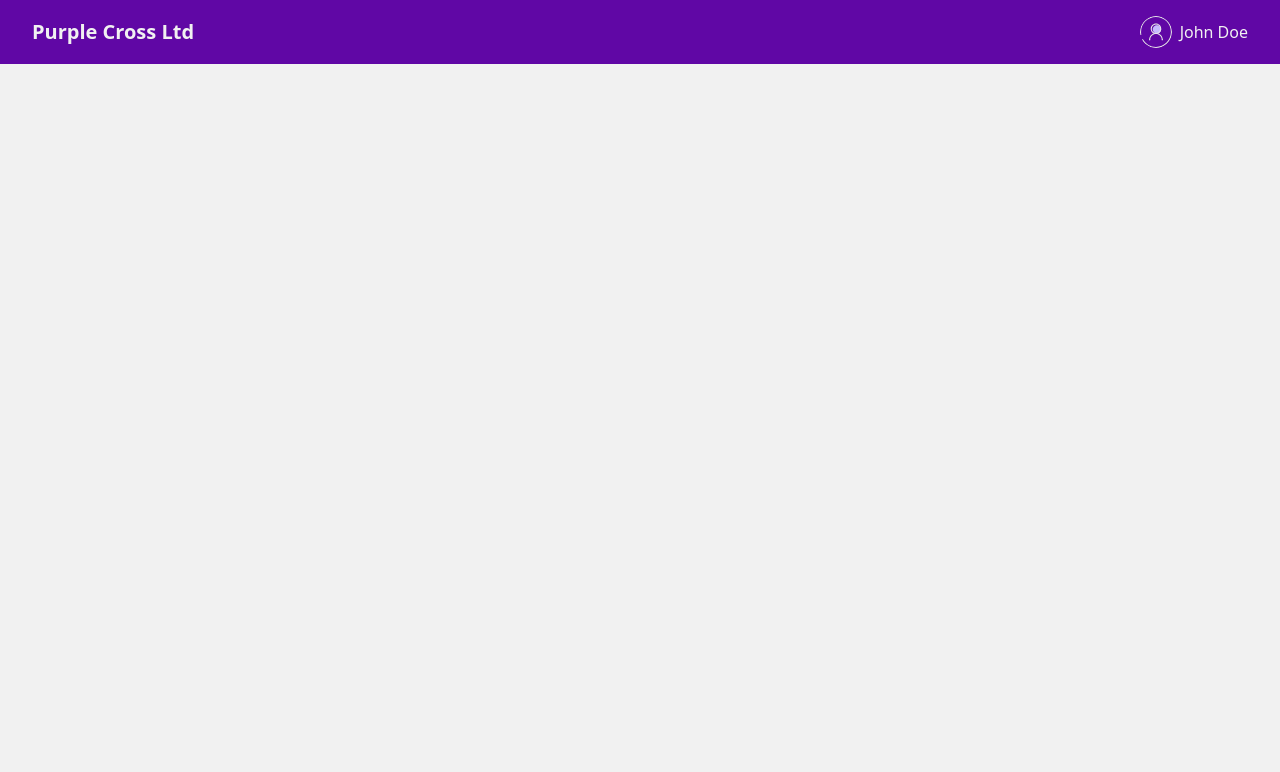
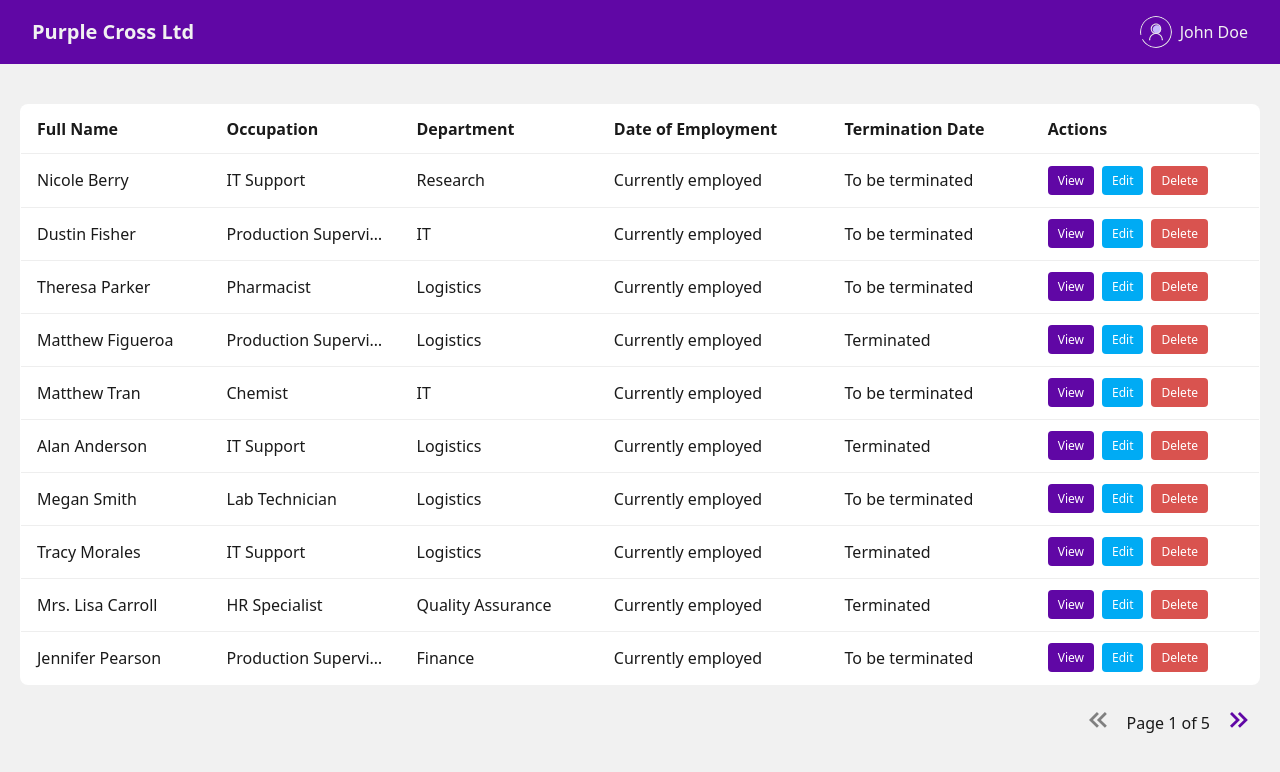
Before and after one commit to juliadelis/PurpleCrossCaseStudy, a Vue app: page / in a window 1280 px wide. Shown: the top 772 px of the page. Built offline with nearby package versions, Linux system fonts and the light colour scheme.

Commit message:
feat: table structure

```diff
--- a/src/App.vue
+++ b/src/App.vue
@@ -1,18 +1,72 @@
 <template>
   <Navbar />
+  <Table
+    :columns="tableColumns"
+    :data="employeesData"
+    @view="handleView"
+    @edit="handleEdit"
+    @delete="handleDelete" />
 </template>
 
 <script>
 import Navbar from "./components/NavBar.vue";
+import Table from "./components/Table.vue";
 import employeeData from "./data/purple_cross_employees.json";
 
 export default {
   name: "App",
-  components: { Navbar },
+  components: { Navbar, Table },
   data() {
     return {
-      employeesData: employeeData,
+      employeesData: this.formatEmployeeData(employeeData),
+      tableColumns: [
+        { label: "Full Name", field: "fullName" },
+        { label: "Occupation", field: "occupation" },
+        { label: "Department", field: "department" },
+        { label: "Date of Employment", field: "dateOfEmployment" },
+        { label: "Termination Date ", field: "terminationDate" },
+      ],
     };
+  },
+  methods: {
+    formatEmployeeData(data) {
+      const today = new Date().setHours(0, 0, 0, 0);
+
+      return data.map((emp) => {
+        const employmentDate = new Date(emp.dateOfEmployment).setHours(
+          0,
+          0,
+          0,
+          0
+        );
+        const terminationDate = emp.terminationDate
+          ? new Date(emp.terminationDate).setHours(0, 0, 0, 0)
+          : null;
+
+        return {
+          ...emp,
+          dateOfEmployment:
+            employmentDate > today ? "Employed soon" : "Currently employed",
+
+          terminationDate:
+            terminationDate === null
+              ? "To be terminated"
+              : terminationDate > today
+              ? "To be terminated"
+              : "Terminated",
+        };
+      });
+    },
+
+    handleView(row) {
+      console.log("Viewing:", row);
+    },
+    handleEdit(row) {
+      console.log("Editing:", row);
+    },
+    handleDelete(row) {
+      console.log("Deleting:", row);
+    },
   },
 };
 </script>
--- /dev/null
+++ b/src/components/Table.vue
@@ -0,0 +1,238 @@
+<template>
+  <div class="table-container">
+    <table class="table">
+      <thead>
+        <tr>
+          <th v-for="(col, i) in columns" :key="i">
+            {{ col.label }}
+          </th>
+          <th class="actions-header">Actions</th>
+        </tr>
+      </thead>
+      <tbody>
+        <tr v-for="(row, rowI) in paginatedData" :key="rowI">
+          <td
+            v-for="(col, colI) in columns"
+            :key="colI"
+            :data-label="col.label">
+            {{ row[col.field] }}
+          </td>
+          <td class="actions" data-label="Actions">
+            <button class="action-btn view" @click="$emit('view', row)">
+              View
+            </button>
+            <button class="action-btn edit" @click="$emit('edit', row)">
+              Edit
+            </button>
+            <button class="action-btn delete" @click="$emit('delete', row)">
+              Delete
+            </button>
+          </td>
+        </tr>
+      </tbody>
+    </table>
+
+    <div class="pagination-buttons">
+      <button :disabled="currentPage === 1" @click="currentPage--">
+        <svg viewBox="0 0 47 42" fill="none" xmlns="http://www.w3.org/2000/svg">
+          <path
+            d="M46.6699 36.298L41.4845 41.4834L20.7427 20.7416L41.4844 9.80027e-07L46.6698 5.1854L31.1136 20.7416L46.6699 36.298Z"
+            fill="currentColor" />
+          <path
+            d="M20.7423 41.4834L25.9277 36.298L10.3712 20.7416L25.9277 5.1854L20.742 9.80046e-07L0.000364471 20.7416L20.7423 41.4834Z"
+            fill="currentColor" />
+        </svg>
+      </button>
+      <span>Page {{ currentPage }} of {{ totalPages }}</span>
+      <button :disabled="currentPage === totalPages" @click="currentPage++">
+        <svg viewBox="0 0 47 42" fill="none" xmlns="http://www.w3.org/2000/svg">
+          <path
+            d="M0 5.18544L5.18544 0L25.9272 20.7418L5.18555 41.4834L0.000108401 36.298L15.5563 20.7418L0 5.18544Z"
+            fill="currentColor" />
+          <path
+            d="M25.9276 0L20.7422 5.18544L36.2988 20.7418L20.7422 36.298L25.928 41.4834L46.6696 20.7418L25.9276 0Z"
+            fill="currentColor" />
+        </svg>
+      </button>
+    </div>
+  </div>
+</template>
+
+<script>
+export default {
+  name: "Table",
+  props: {
+    columns: {
+      type: Array,
+      required: true,
+    },
+    data: {
+      type: Array,
+      required: true,
+    },
+  },
+  data() {
+    return {
+      currentPage: 1,
+      rowsPerPage: 10,
+    };
+  },
+  computed: {
+    totalPages() {
+      return Math.ceil(this.data.length / this.rowsPerPage);
+    },
+    paginatedData() {
+      const start = (this.currentPage - 1) * this.rowsPerPage;
+      return this.data.slice(start, start + this.rowsPerPage);
+    },
+  },
+  watch: {
+    rowsPerPage() {
+      this.currentPage = 1;
+    },
+  },
+};
+</script>
+
+<style scoped>
+.table-container {
+  width: 100%;
+  overflow-x: auto;
+
+  padding: 20px;
+}
+
+.table {
+  margin: 20px auto;
+  border: 1px solid #eee;
+  width: 100%;
+  border-collapse: collapse;
+  background: white;
+  border-radius: 8px;
+  overflow: hidden;
+}
+
+.table th,
+.table td {
+  padding: 12px 16px;
+  text-align: left;
+  border-bottom: 1px solid #eee;
+}
+
+.table th:first-child,
+.table td:first-child,
+.table th:nth-child(2),
+.table td:nth-child(2) {
+  width: 190px;
+  min-width: 100px;
+  max-width: 190px;
+  white-space: nowrap;
+  overflow: hidden;
+  text-overflow: ellipsis;
+}
+
+.table tbody tr:hover {
+  background: #fbf8fe;
+}
+
+.actions-header {
+  text-align: center;
+}
+
+.actions {
+  display: flex;
+  gap: 8px;
+  justify-content: flex-start;
+  margin-bottom: -1px;
+}
+
+.action-btn {
+  border: none;
+  padding: 6px 10px;
+  border-radius: 4px;
+  color: white;
+  cursor: pointer;
+  font-size: 12px;
+}
+
+.view {
+  background-color: #6007a5;
+}
+
+.edit {
+  background-color: #00abf4;
+}
+
+.delete {
+  background-color: #d9534f;
+}
+
+.pagination-controls,
+.pagination-buttons {
+  display: flex;
+  align-items: center;
+  gap: 8px;
+  margin-bottom: 12px;
+}
+
+.pagination-buttons {
+  margin-top: 12px;
+  justify-content: end;
+}
+
+.pagination-buttons button {
+  cursor: pointer;
+  padding: 6px 12px;
+  border-radius: 4px;
+  border: none;
+  color: #6007a5;
+  background-color: transparent;
+}
+
+.pagination-buttons button svg {
+  width: 18px;
+  height: 18px;
+}
+
+.pagination-buttons button:disabled {
+  color: gray;
+  background-color: transparent;
+}
+
+/* --- Mobile --- */
+@media (max-width: 768px) {
+  .table thead {
+    display: none;
+  }
+
+  .table tr {
+    display: block;
+    margin-bottom: 12px;
+    background: #ffffff;
+    border-radius: 6px;
+    box-shadow: 0 3px 6px rgba(0, 0, 0, 0.1);
+  }
+
+  .table td {
+    display: flex;
+    justify-content: space-between;
+    padding: 12px;
+    border-bottom: 1px solid #eee;
+  }
+
+  .table td:last-child {
+    border-bottom: none;
+  }
+
+  .table td:first-child,
+  .table td:nth-child(2) {
+    min-width: 100%;
+  }
+
+  .table td::before {
+    content: attr(data-label);
+    font-weight: bold;
+    color: #6007a5;
+  }
+}
+</style>
```
